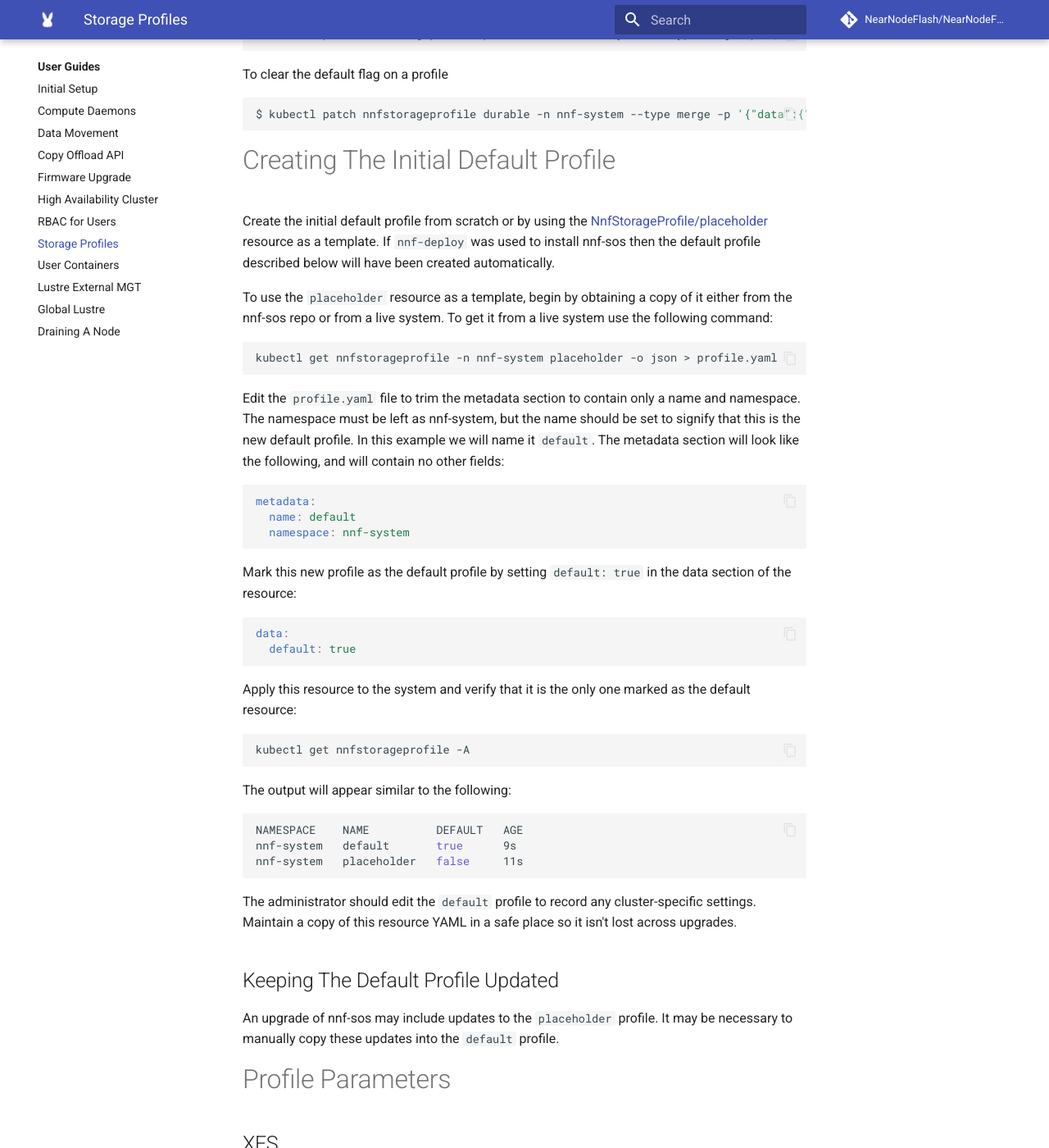
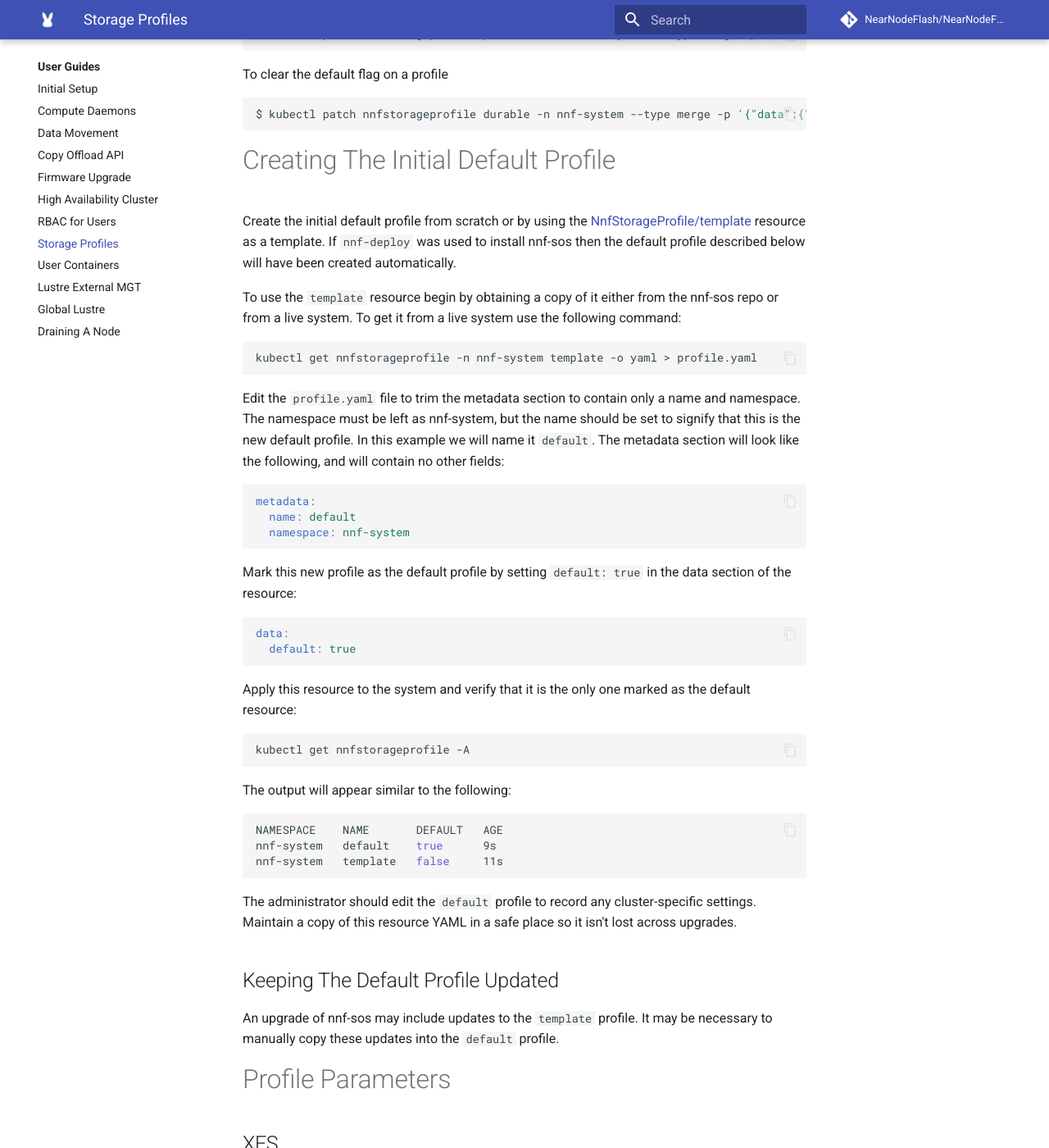
Before and after one commit to NearNodeFlash/NearNodeFlash.github.io, an MkDocs documentation site: the page built from docs/guides/storage-profiles/readme.md, in a window 1280 px wide and 1400 px high, scrolled down 1151 px. Shown: the whole window at 82% size. Built offline with MkDocs 1.6.1 and Material for MkDocs 9.7.7, drawn with Linux system fonts in a browser that asks for light colours; comment, search, counter and statistics services are not loaded; the version menu is left out.

Commit message:
Rename NnfStorageProfile placeholder to template
Signed-off-by: Dean Roehrich <dean.roehrich@hpe.com>

````diff
--- a/docs/guides/storage-profiles/readme.md
+++ b/docs/guides/storage-profiles/readme.md
@@ -47,12 +47,12 @@ $ kubectl patch nnfstorageprofile durable -n nnf-system --type merge -p '{"data"
 
 # Creating The Initial Default Profile
 
-Create the initial default profile from scratch or by using the [NnfStorageProfile/placeholder](https://github.com/NearNodeFlash/nnf-sos/blob/master/config/examples/nnf_v1alpha1_nnfstorageprofile.yaml) resource as a template. If `nnf-deploy` was used to install nnf-sos then the default profile described below will have been created automatically.
+Create the initial default profile from scratch or by using the [NnfStorageProfile/template](https://github.com/NearNodeFlash/nnf-sos/blob/master/config/examples/nnf_v1alpha1_nnfstorageprofile.yaml) resource as a template. If `nnf-deploy` was used to install nnf-sos then the default profile described below will have been created automatically.
 
-To use the `placeholder` resource as a template, begin by obtaining a copy of it either from the nnf-sos repo or from a live system. To get it from a live system use the following command:
+To use the `template` resource begin by obtaining a copy of it either from the nnf-sos repo or from a live system. To get it from a live system use the following command:
 
 ```shell
-kubectl get nnfstorageprofile -n nnf-system placeholder -o json > profile.yaml
+kubectl get nnfstorageprofile -n nnf-system template -o yaml > profile.yaml
 ```
 
 Edit the `profile.yaml` file to trim the metadata section to contain only a name and namespace. The namespace must be left as nnf-system, but the name should be set to signify that this is the new default profile. In this example we will name it `default`.  The metadata section will look like the following, and will contain no other fields:
@@ -79,9 +79,9 @@ kubectl get nnfstorageprofile -A
 The output will appear similar to the following:
 
 ```shell
-NAMESPACE    NAME          DEFAULT   AGE
-nnf-system   default       true      9s
-nnf-system   placeholder   false     11s
+NAMESPACE    NAME       DEFAULT   AGE
+nnf-system   default    true      9s
+nnf-system   template   false     11s
 ```
 
 The administrator should edit the `default` profile to record any cluster-specific settings.
@@ -89,7 +89,7 @@ Maintain a copy of this resource YAML in a safe place so it isn't lost across up
 
 ## Keeping The Default Profile Updated
 
-An upgrade of nnf-sos may include updates to the `placeholder` profile. It may be necessary to manually copy these updates into the `default` profile.
+An upgrade of nnf-sos may include updates to the `template` profile. It may be necessary to manually copy these updates into the `default` profile.
 
 # Profile Parameters
 
````
